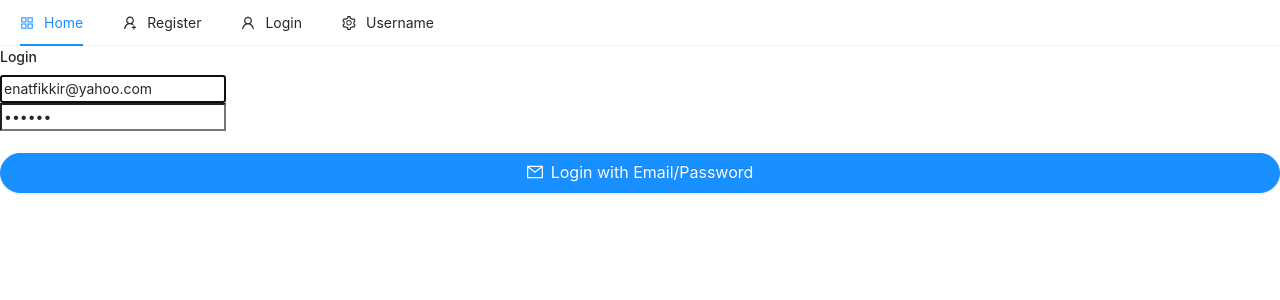
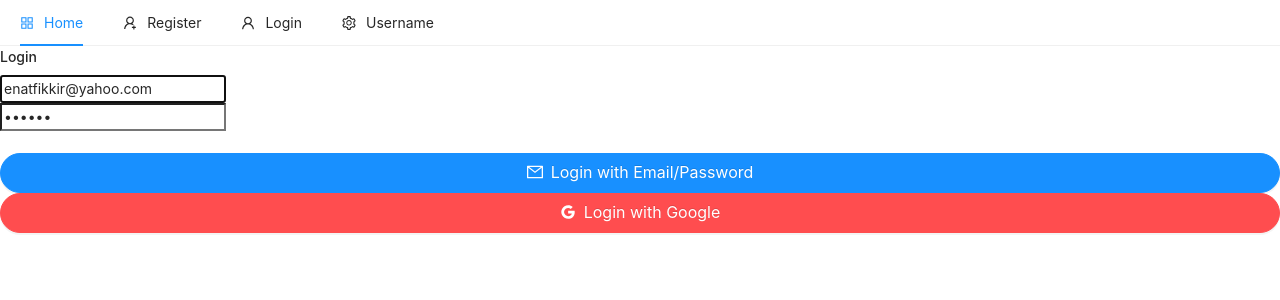
Before and after one commit to Abdi-github/fullstack-ecommerce, a React (Create React App) app in the folder frontend/: page /login in a window 1280 px wide. Shown: the top 300 px of the page. Built offline with nearby package versions, Linux system fonts and the light colour scheme; no server answers.

Commit message:
login with google setup

```diff
--- a/frontend/package.json
+++ b/frontend/package.json
@@ -12,6 +12,7 @@
     "dotenv": "^8.2.0",
     "firebase": "^8.1.2",
     "react": "^17.0.1",
+    "react-bootstrap": "^1.4.0",
     "react-dom": "^17.0.1",
     "react-redux": "^7.2.2",
     "react-router-dom": "^5.2.0",
--- a/frontend/src/components/Loading.js
+++ b/frontend/src/components/Loading.js
@@ -1,9 +1,7 @@
 import React from "react";
-import { BarLoader, BeatLoader, BounceLoader } from "react-spinners";
+import { BeatLoader } from "react-spinners";
 
 const Loading = () => {
-  // return <BounceLoader />;
-  // return <BarLoader />;
   return (
     <div className="d-flex justify-content-center">
       <BeatLoader />
--- a/frontend/src/pages/auth/LoginPage.js
+++ b/frontend/src/pages/auth/LoginPage.js
@@ -1,12 +1,10 @@
 import React, { useState } from "react";
-import { auth } from "../../firebase";
+import { auth, provider } from "../../firebase";
 import "react-toastify/dist/ReactToastify.css";
 import { toast } from "react-toastify";
 import { Button } from "antd";
-import { MailOutlined } from "@ant-design/icons";
+import { GoogleOutlined, MailOutlined } from "@ant-design/icons";
 import { useDispatch } from "react-redux";
-import LoadingSpinner from "../../components/Loading";
-import * as ReactBootstrap from "react-bootstrap";
 import Loading from "../../components/Loading";
 
 const LoginPage = ({ history }) => {
@@ -43,6 +41,44 @@ const LoginPage = ({ history }) => {
       setLoading(false);
       console.log(error);
     }
+  };
+
+  const handleGoogleLogin = async () => {
+    auth
+      .signInWithPopup(provider)
+      .then(async (result) => {
+        const { user } = result;
+        const tokenResult = await user.getIdTokenResult();
+        //   createOrUpdateUser(idTokenResult.token)
+        //     .then((res) => {
+        //       dispatch({
+        //         type: "LOGGED_IN_USER",
+        //         payload: {
+        //           name: res.data.name,
+        //           email: res.data.email,
+        //           token: idTokenResult.token,
+        //           role: res.data.role,
+        //           _id: res.data._id,
+        //         },
+        //       });
+        //       roleBasedRedirect(res);
+        //     })
+        //     .catch((err) => console.log(err));
+        //   // history.push("/");
+        // })
+        dispatch({
+          type: "LOGGED_IN_USER",
+          payload: {
+            email: user.email,
+            token: tokenResult.token,
+          },
+        });
+        history.push("/");
+      })
+      .catch((error) => {
+        console.log(error);
+        toast.error(error.message);
+      });
   };
 
   return (
@@ -85,6 +121,17 @@ const LoginPage = ({ history }) => {
             >
               Login with Email/Password
             </Button>
+            <Button
+              onClick={handleGoogleLogin}
+              type="danger"
+              className="mb-3"
+              block
+              shape="round"
+              icon={<GoogleOutlined />}
+              size="large"
+            >
+              Login with Google
+            </Button>
           </form>
         </div>
       </div>
```
Also changed, not shown: 2 other files (tests, documents, lock files or other folders).
